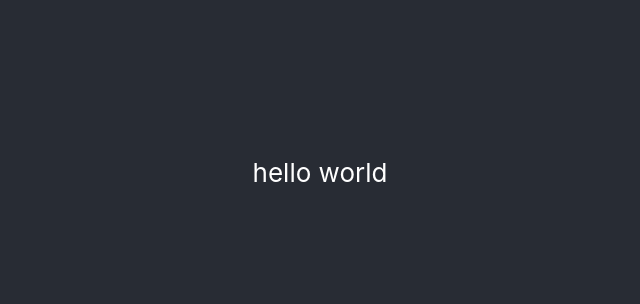
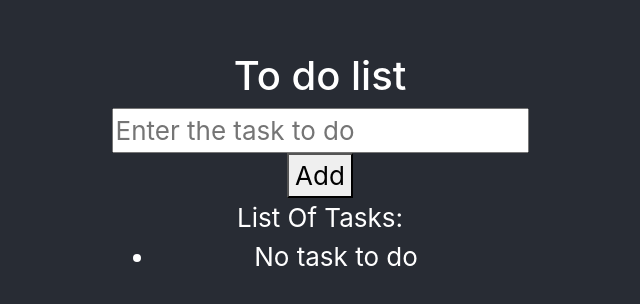
Before and after one commit to SamirThapa10/todolist, a React (Create React App) app: page / in a window 1280 px wide. Shown: the part 228-532 px from the top of the page, without its empty margins (320-960 px from the left). Built offline with nearby package versions, Linux system fonts and the light colour scheme.

Commit message:
Add fuction

```diff
--- a/src/App.js
+++ b/src/App.js
@@ -6,7 +6,7 @@ function App() {
   return (
     <div className="App">
       <header className="App-header">
-        <Show />
+        <Show heading= "To do list" placeholder="Enter the task to do "/>
       </header>
     </div>
   );
--- a/src/components/Show.js
+++ b/src/components/Show.js
@@ -1,9 +1,40 @@
-import React from 'react'
+import React, {useState} from 'react'
 
-export default function Show() {
+export default function Show(props) {
+  const addTask = () => {
+    //console.log(text)
+    //console.log(list)
+    if(text!=''){
+      if(list[0]==['No task to do']){
+        newList([text])
+      }else{
+        newList([...list,text])
+      }
+      setText('')
+    }
+
+  }
+  const handleOnChange = (event) => {
+    setText(event.target.value)
+  }
+  const [text, setText] = useState('')
+  const [list, newList ] = useState (['No task to do'])
   return (
-    <div>
-      hello world
-    </div>
+    <section>
+      <h1>{props.heading}</h1>
+      <div className='searchbox'>
+        <input type="text" value={text} onChange={handleOnChange} placeholder={props.placeholder}  />
+      </div>
+      <button onClick={addTask}>Add</button>
+      <div className='subheading'>List Of Tasks: </div>
+      <div className='container'>
+        <ul>
+          {list.map((task,index) => (
+            <li key={index}>{task}</li>
+          ))}
+        </ul>
+        </div>
+
+    </section>
   )
 }
```
